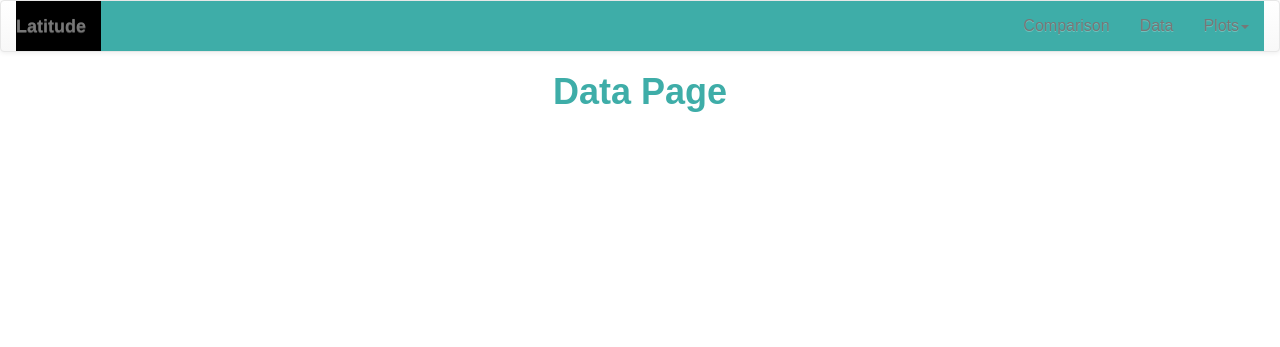
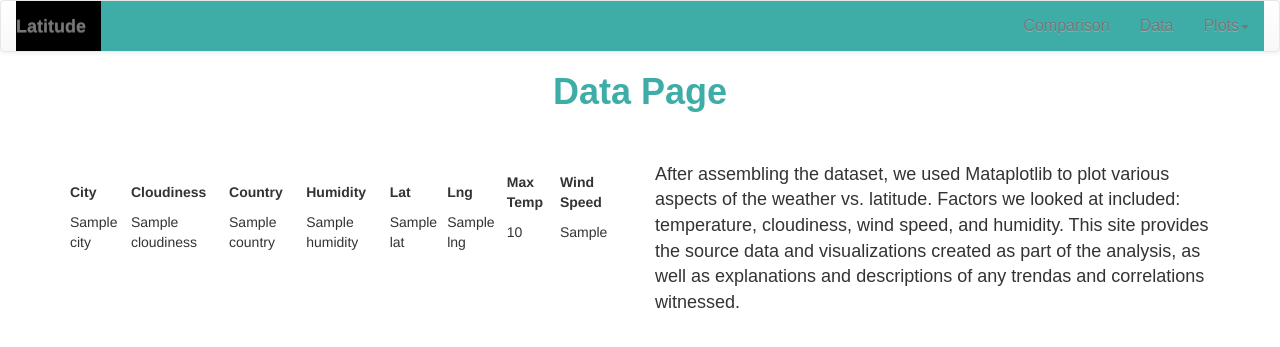
Before and after one commit to carlosalbertomachadopires/Web_Design_Challenge_II, a Flask app: template WebVisualizations/templates/Data.html in a window 1280 px wide. Shown: the top 347 px of the page. Run offline with Flask 2, Linux system fonts and the light colour scheme; the template is opened without the code that fills it: most values are stand-ins (such as "Sample title", 1, 10 or a date in 2020); some libraries are stand-ins or nearby versions.

Commit message:
adding table data file

```diff
--- a/WebVisualizations/templates/Data.html
+++ b/WebVisualizations/templates/Data.html
@@ -113,8 +113,47 @@
         </p>
     </div>
       <br/><br/>
-</head>
-<body>
 
+   <div class="container">
+     <div class="row">
+       <div class="col-md-6">
+         <p>
+            <table>
+              <tr>
+                <!-- <th>city_ID</th> -->
+                <th>City</th>
+                <th>Cloudiness</th>
+                <th>Country</th>
+                <!-- <th>Date</th> -->
+                <th>Humidity</th>
+                <th>Lat</th>
+                <th>Lng</th>
+                <th>Max Temp</th>
+                <th>Wind Speed</th>
+              </tr>
+              {% for city in cities %}
+              <tr>
+                <!-- <td>{{ city.City_ID }}</td> -->
+                <td>{{ city.City }}</td>
+                <td>{{ city.Cloudiness }}</td>
+                <td>{{ city.Country }}</td>
+                <!-- <td>{{ city.Date }}</td> -->
+                <td>{{ city.Humidity }}</td>
+                <td>{{ city.Lat }}</td>
+                <td>{{ city.Lng }}</td>
+                <td>{{ city.Max_Temp }}</td>
+                <td>{{ city.Wind_Speed }}</td>
+              </tr>
+              {% endfor %}
+            </table>
+          </p>
+       </div>
+       <div class="col-md-6" id="text" class="bold">
+        <p>
+            After assembling the dataset, we used Mataplotlib to plot various aspects of the weather vs. latitude. Factors we looked at included: temperature, cloudiness, wind speed, and humidity. This site provides the source data and visualizations created as part of the analysis, as well as explanations and descriptions of any trendas and correlations witnessed.
+
+        </p>
+     </div>
+   </div>
 </body>
 </html>
```
